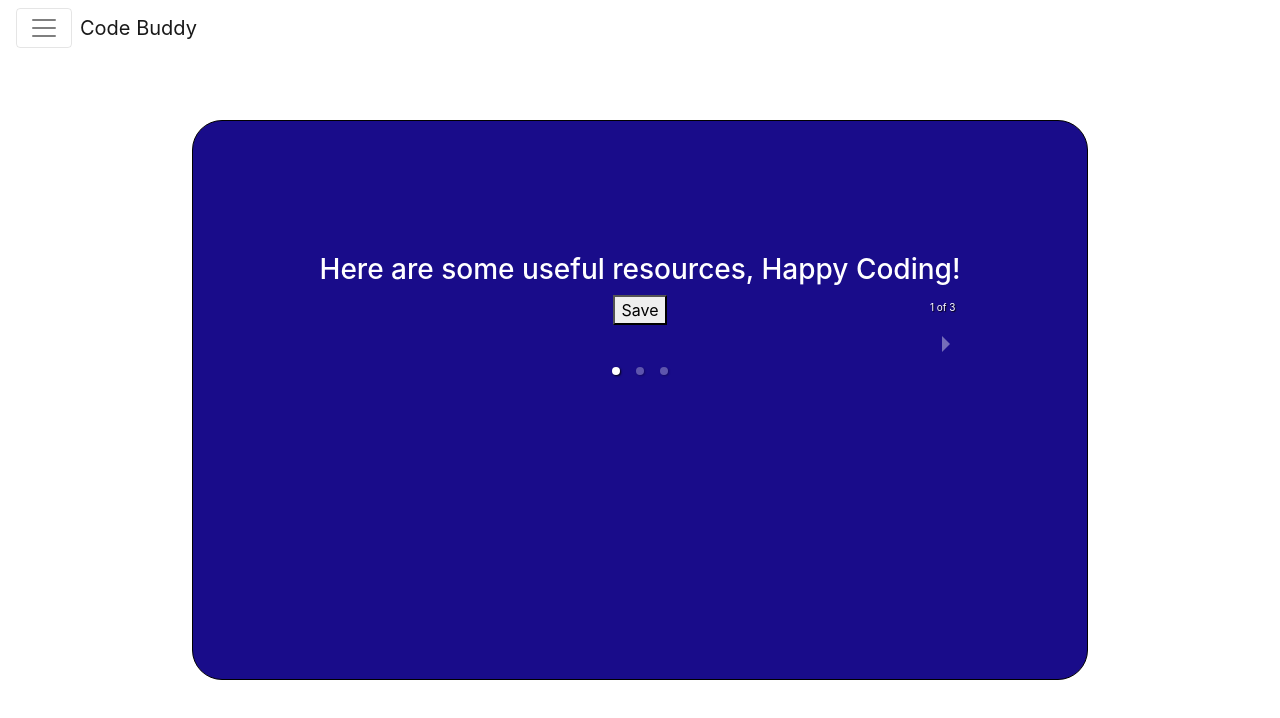
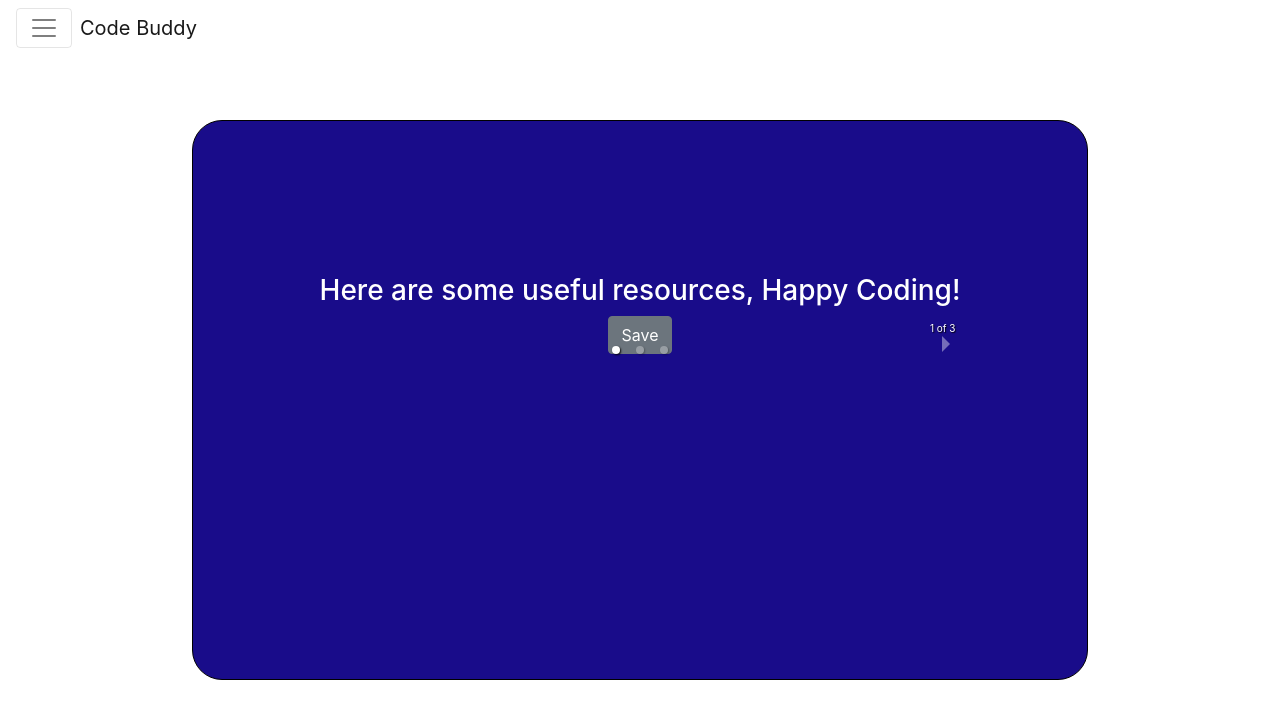
Before and after one commit to zibrahim2046/Code-Buddy-Project-3, a React (Create React App) app in the folder client/: page /results in a window 1280 px wide. Shown: the top 718 px of the page. Built offline with nearby package versions, Linux system fonts and the light colour scheme.

Commit message:
added carousel to saved page

```diff
--- a/client/src/components/Carousel.js
+++ b/client/src/components/Carousel.js
@@ -1,7 +1,8 @@
-import React, { Component } from 'react';
+import React from 'react';
 import Video from '../components/VideoPlayer';
 import 'react-responsive-carousel/lib/styles/carousel.min.css'; // requires a loader
 import { Carousel } from 'react-responsive-carousel';
+import SaveBtn from '../components/SaveBtn';
 
 // const Carousel = styled.div`
 //     height: 100%;
@@ -17,27 +18,28 @@ const ResultsCarousel = () => {
                 <Video />
                 {/* <img src='assets/1.jpeg' /> */}
                 <p>
-                    <button id='save' style={{ marginBottom: 50 }} onclick='myFunction()'>
+                    <SaveBtn />
+                    {/* <button id='save' style={{ marginBottom: 50 }} onclick='myFunction()'>
                         Save
-                    </button>
+                    </button> */}
                 </p>
             </div>
             <div>
-                {/* <img src='assets/2.jpeg' /> */}
                 <p>
-                    {' '}
+                    <SaveBtn />
+                    {/* {' '}
                     <button id='save' onclick='myFunction()'>
                         Save
-                    </button>
+                    </button> */}
                 </p>
             </div>
             <div>
-                {/* <img src='assets/3.jpeg' /> */}
                 <p>
-                    {' '}
+                    <SaveBtn />
+                    {/* {' '}
                     <button id='save' onclick='myFunction()'>
                         Save
-                    </button>
+                    </button> */}
                 </p>
             </div>
         </Carousel>
--- a/client/src/components/NavBar.js
+++ b/client/src/components/NavBar.js
@@ -34,7 +34,7 @@ const NavBar = (props) => {
                             <NavLink href='/results'>Content</NavLink>
                         </NavItem>
                         <NavItem>
-                            <NavLink href='/help'>Saved</NavLink>
+                            <NavLink href='/saved'>Saved</NavLink>
                         </NavItem>
                         <NavItem>
                             <NavLink href='https://github.com/zibrahim2046/Code-Buddy-Project-3'>Github</NavLink>
--- /dev/null
+++ b/client/src/components/SaveBtn.js
@@ -0,0 +1,8 @@
+import React from 'react';
+import { Button } from 'reactstrap';
+
+const SaveBtn = () => {
+    return <Button color='secondary'>Save</Button>;
+};
+
+export default SaveBtn;
--- a/client/src/pages/Saved.js
+++ b/client/src/pages/Saved.js
@@ -1,9 +1,12 @@
 import React from 'react';
-
+import Carousel from '../components/Carousel.js';
 const Saved = () => {
     return (
         <div>
             <h1>Here's all your saved content</h1>
+            <p>
+                <Carousel />
+            </p>
         </div>
     );
 };
```
